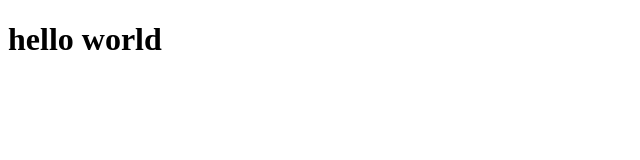
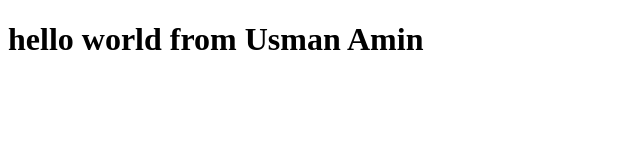
Before and after one commit to Usmandhedhi/bootcamp2020, a plain HTML site: page index.html in a window 1280 px wide. Shown: the whole page, without its empty margins (0-640 px from the left). Drawn offline with Linux system fonts and the light colour scheme.

Commit message:
Update index.html

```diff
--- a/index.html
+++ b/index.html
@@ -6,6 +6,6 @@
     <title>Document</title>
 </head>
 <body>
-    <h1>hello world </h1>
+    <h1>hello world from Usman Amin </h1>
 </body>
 </html>
```
